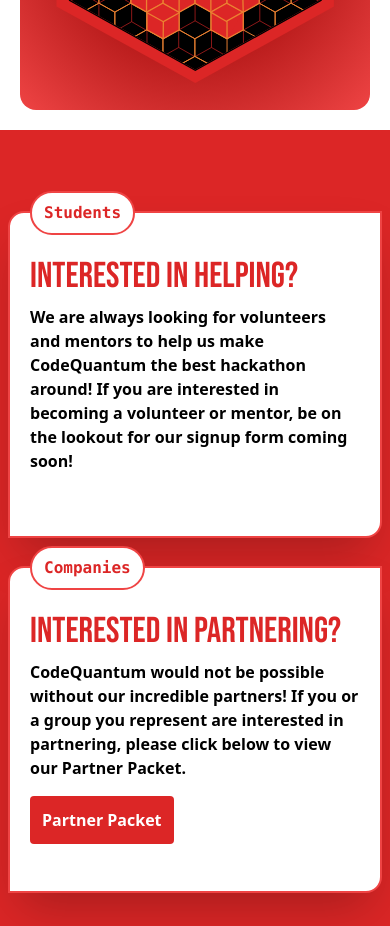
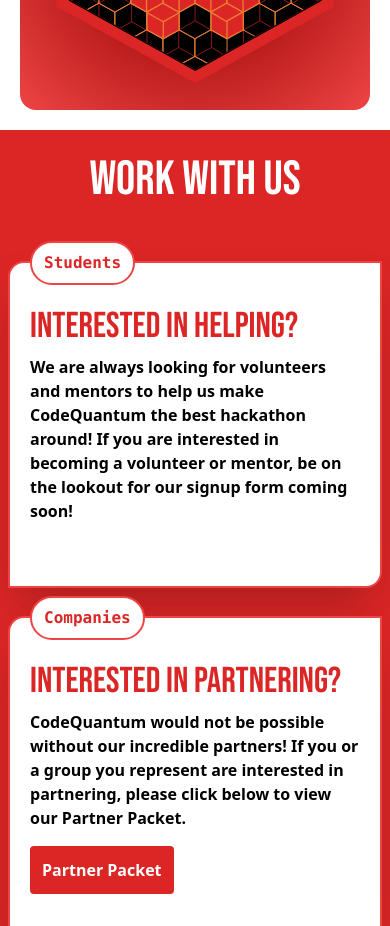
Before and after one commit to acmutsa/CQHackDay, a Next.js app: page / in a window 390 px wide. Shown: the part 3840-4766 px from the top of the page. Built offline with nearby package versions, Linux system fonts and the light colour scheme.

Commit message:
Oops missed a media query

```diff
--- a/src/components/sections/WorkWithUs.tsx
+++ b/src/components/sections/WorkWithUs.tsx
@@ -5,7 +5,7 @@ export default forwardRef<HTMLElement>(function WorkWithUs(props, ref) {
 	return (
 		<section ref={ref} className="min-h-screen bg-red-600">
 			<div className="grid grid-cols-1 md:grid-cols-2 max-w-[1000px] gap-x-5 mx-auto min-h-screen">
-				<div className="leading-[0.8] hidden md:text-[14rem] text-5xl font-bebas md:flex flex-col justify-center text-white">
+				<div className="leading-[0.8] md:hidden md:text-[14rem] text-5xl font-bebas flex flex-col justify-center text-white">
 					<h1 className="block md:hidden text-center">Work With Us</h1>
 				</div>
 				<div className="flex flex-col justify-center gap-3 gap-y-7 px-2">
```
